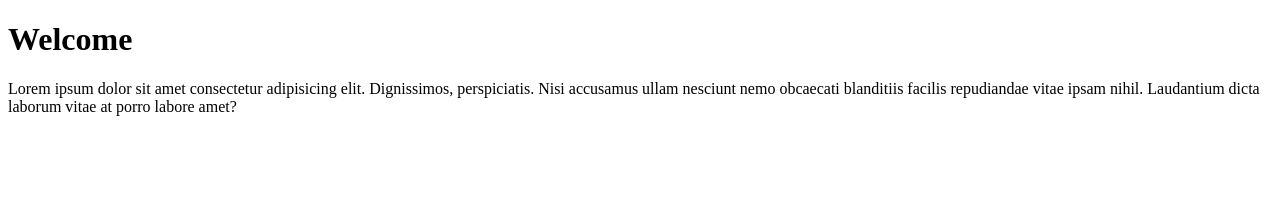
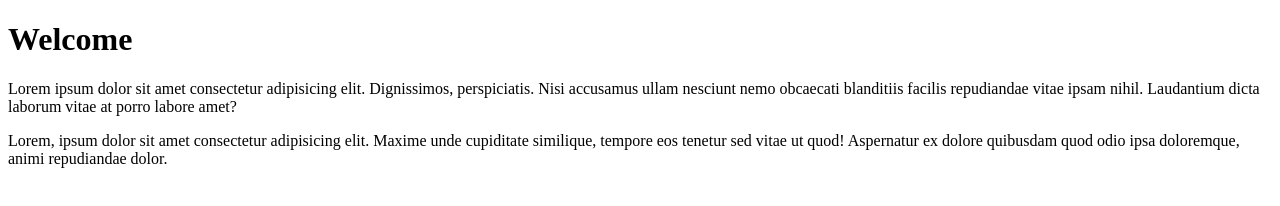
Before and after one commit to diya4521/index, a plain HTML site: page index.html in a window 1280 px wide. Drawn offline with Linux system fonts and the light colour scheme.

Commit message:
changes in index

```diff
--- a/index.html
+++ b/index.html
@@ -8,6 +8,6 @@
 <body>
     <h1>Welcome</h1>
     <p>Lorem ipsum dolor sit amet consectetur adipisicing elit. Dignissimos, perspiciatis. Nisi accusamus ullam nesciunt nemo obcaecati blanditiis facilis repudiandae vitae ipsam nihil. Laudantium dicta laborum vitae at porro labore amet?</p>
-
+   <p>Lorem, ipsum dolor sit amet consectetur adipisicing elit. Maxime unde cupiditate similique, tempore eos tenetur sed vitae ut quod! Aspernatur ex dolore quibusdam quod odio ipsa doloremque, animi repudiandae dolor.</p>
 </body>
 </html>
```
